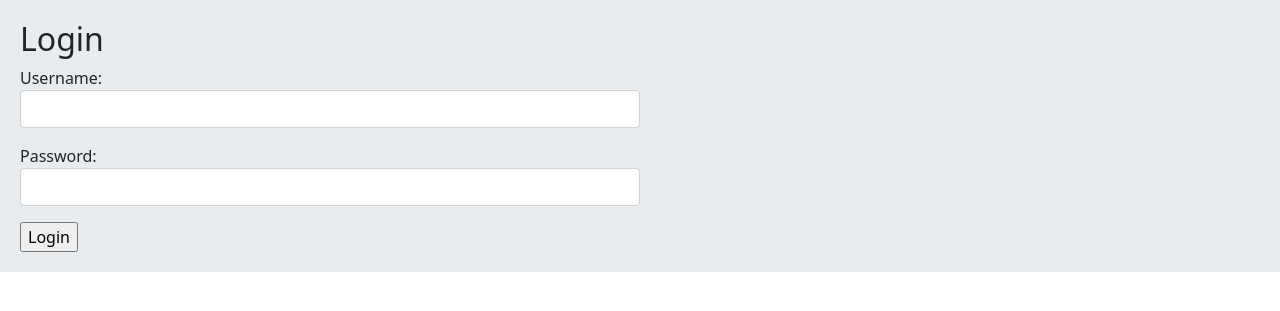
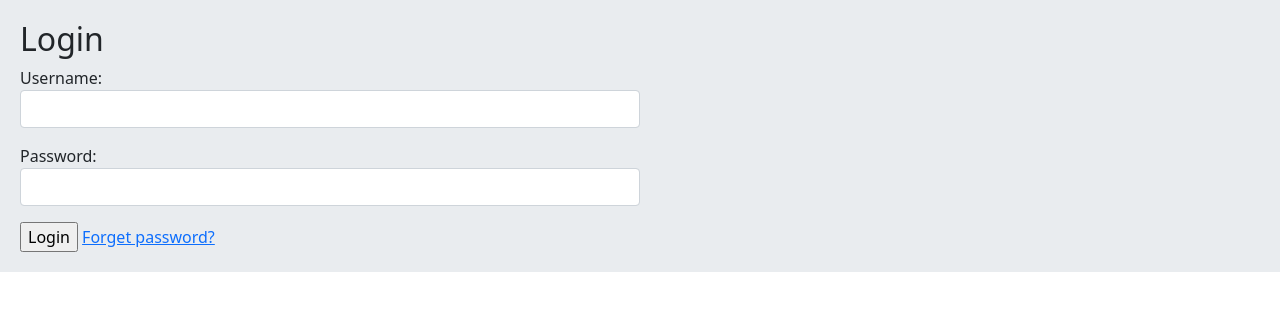
Before and after one commit to rezacho/social, a Django app: page /account/login/ in a window 1280 px wide. Shown: the part 56-367 px from the top of the page. Run offline with Django 4.2, Linux system fonts and the light colour scheme.

Commit message:
"Forget password?" url for login.html

```diff
--- a/account/templates/account/login.html
+++ b/account/templates/account/login.html
@@ -6,6 +6,7 @@
         {% csrf_token %}
         {{ form.as_p }}
         <input type="submit" value="Login">
+        <a href="{% url 'account:reset_password' %}">Forget password?</a>
     </form>
 
 {% endblock %}
```
Also changed, not shown: db.sqlite3.
